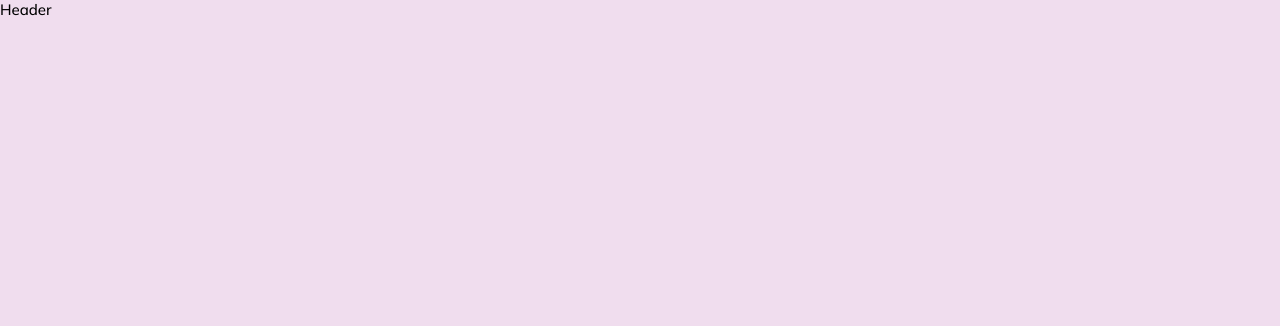
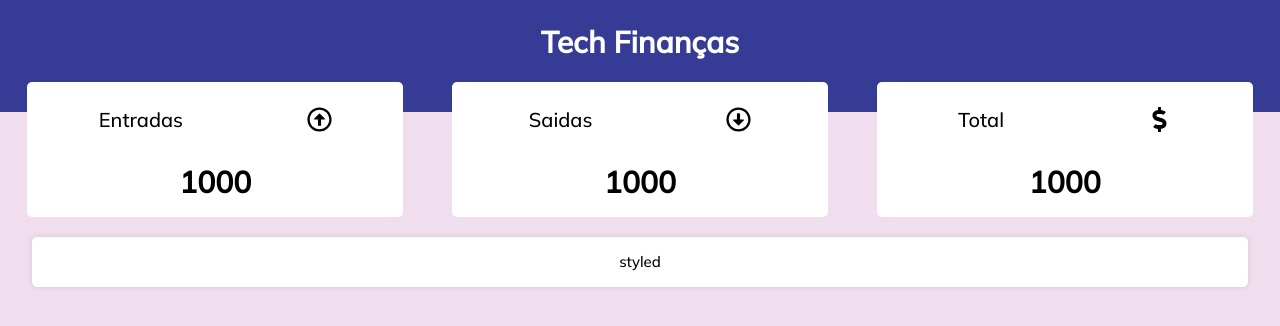
Before and after one commit to techjuliana/Project-CRUD, a React (Create React App) app: page / in a window 1280 px wide. Shown: the top 326 px of the page. Built offline with nearby package versions, Linux system fonts and the light colour scheme.

Commit message:
header and resume styled

```diff
--- a/src/App.js
+++ b/src/App.js
@@ -1,10 +1,14 @@
 import React from "react";
 import { Header } from "./components/header";
+import {Resume} from "./components/resume";
+import {Form} from "./components/form";
 
 function App() {
   return (
     <div>
       <Header/>
+      <Resume/>
+      <Form/>
     </div>
   );
 }
--- /dev/null
+++ b/src/components/form/index.js
@@ -0,0 +1,8 @@
+import React from 'react'
+import { Container} from "./styled";
+
+export const Form = () => {
+  return (
+    <Container>styled</Container>
+  )
+}
--- /dev/null
+++ b/src/components/form/styled.js
@@ -0,0 +1,51 @@
+import styled from "styled-components";
+
+export const Container = styled.div`
+  max-width: 95%;
+  margin: 20px auto;
+  width: 98%;
+  background-color: #fff;
+  box-shadow: 0px 0px 5px #ccc;
+  border-radius:5px;
+  display:flex;
+  justify-content: space-around;
+  padding: 15px 0px;
+  gap: 10px;
+  @media (max-width:800px){
+  display: grid;
+  }
+`
+
+export const InputContent = styled.div`
+  display:flex;
+  flex-direction: column;
+`
+
+export const Label = styled.label`
+`
+
+export const Input = styled.input`
+outline: none;
+border-radius:5px;
+padding: 5px 10px;
+font-size: 15px;
+border: 1px solid #ccc;
+`
+export const RadioGroup = styled.div`
+display:flex;
+align-items: center;
+input{
+    margin-left: 20px;
+    accent-color:black;
+    margin-top:0;
+}
+`
+
+export const Button = styled.button`
+border-radius:5px;
+padding: 5px 10px;
+border: none;
+cursor: pointer;
+color: white;
+background-color: teal;
+`
--- a/src/components/header/index.js
+++ b/src/components/header/index.js
@@ -1,7 +1,10 @@
-import React from 'react'
+import React from "react";
+import { Container, Title } from "./styled";
 
 export const Header = () => {
   return (
-    <div>Header</div>
-  )
-}
+    <Container>
+      <Title>Tech Finanças</Title>
+    </Container>
+  );
+};
--- /dev/null
+++ b/src/components/header/styled.js
@@ -0,0 +1,12 @@
+import styled from "styled-components";
+
+export const Container = styled.div`
+  height: 7rem;
+  text-align: center;
+  background: #363b96;
+`
+
+export const Title = styled.h1`
+ padding-top: 2rem;
+ color: white;
+`
--- /dev/null
+++ b/src/components/resume-item/index.js
@@ -0,0 +1,14 @@
+import React from 'react'
+import { Container, Header, HeaderTitle, Total } from "./styled";
+
+export const ResumeItem = ({title, Icon}) => {
+  return (
+    <Container>
+      <Header>
+<HeaderTitle>{title}</HeaderTitle>
+      <Icon/>
+      </Header>
+      <Total>1000</Total>
+    </Container>
+  )
+}
--- /dev/null
+++ b/src/components/resume-item/styled.js
@@ -0,0 +1,47 @@
+import styled from "styled-components";
+
+export const Container = styled.div`
+  width: 30%;
+  display: flex;
+  flex-direction: column;
+  align-items: center;
+  background-color: #fff;
+  border-radius: 5px;
+  padding: 5px 15px;
+  @media (max-width: 800px) {
+    width: 20%;
+    p {
+      font-size: 12px;
+    }
+    span {
+      font-size: 20px;
+    }
+
+    svg {
+      display: none;
+    }
+  }
+`
+export const Header = styled.header`
+  display: flex;
+  align-items: center;
+  justify-content: space-around;
+  width: 100%;
+  gap: 10px;
+  margin:20px auto;
+    svg {
+     width: 25px;
+     height: 25px;
+    }
+
+`
+export const HeaderTitle = styled.p`
+  font-size:20px;
+
+`
+export const Total = styled.span`
+  font-size:30px;
+  font-weight: bold;
+  margin:20px auto;
+
+`
--- /dev/null
+++ b/src/components/resume/index.js
@@ -0,0 +1,27 @@
+import React from 'react'
+import { Container } from "./styled";
+import {ResumeItem} from "./../resume-item";
+import {
+  FaRegArrowAltCircleUp,
+  FaRegArrowAltCircleDown,
+  FaDollarSign,
+} from "react-icons/fa";
+
+export const Resume = () => {
+  return (
+    <Container>
+        <ResumeItem
+        title="Entradas"
+        Icon={FaRegArrowAltCircleUp}
+        value="1000" />
+        <ResumeItem
+        title="Saidas"
+        Icon={FaRegArrowAltCircleDown}
+        value="1000"/>
+        <ResumeItem
+        title="Total"
+        Icon={ FaDollarSign}
+        value="1000"/>
+    </Container>
+  )
+}
--- /dev/null
+++ b/src/components/resume/styled.js
@@ -0,0 +1,11 @@
+import styled from "styled-components";
+
+export const Container = styled.div`
+  max-width: 200rem;
+  width: 98%;
+  display: flex;
+  margin: 0 auto;
+  gap: 20px;
+  margin-top: -30px;
+  justify-content: space-around;
+`;
```
